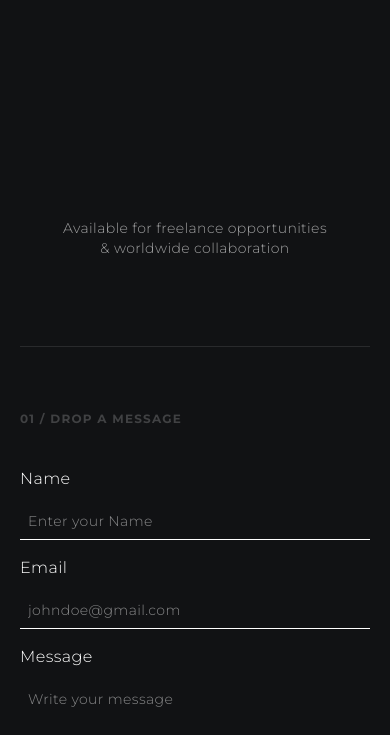
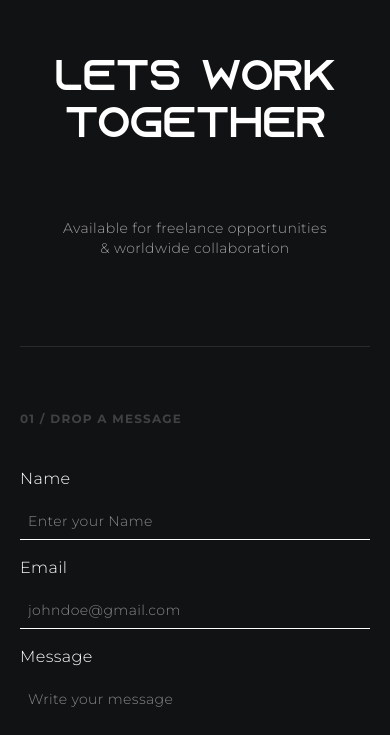
Before and after one commit to coder-abhilash01/abhilash-portfolio, a React (Vite) app: page / in a window 390 px wide. Shown: the part 4569-5304 px from the top of the page. Built offline with nearby package versions, Linux system fonts and the light colour scheme; a web font is replaced by a local one.

Commit message:
fix: contact heading text

```diff
--- a/src/section/Contact.jsx
+++ b/src/section/Contact.jsx
@@ -19,7 +19,7 @@ const Contact = () => {
 
     const split = new SplitText(contactHeading.current, { type: "chars, words" })
 
-
+  ScrollTrigger.refresh();
     gsap.from(split.chars, {
       y: 100,
       opacity: 0,
@@ -60,7 +60,7 @@ const Contact = () => {
       <div style={{ perspective: "1000px" }}>
         <h2
           ref={contactHeading}
-          className="font-[Azonix] text-white text-[11vw] md:text-[8vw] text-center tracking-tight leading-[1.1] mb-15 pt-10"
+          className="font-[Azonix] text-white text-[11vw] md:text-[8vw] text-center tracking-tight leading-[1.1] mb-15 pt-10 px-2  "
         >
           Lets work together
         </h2>
```
